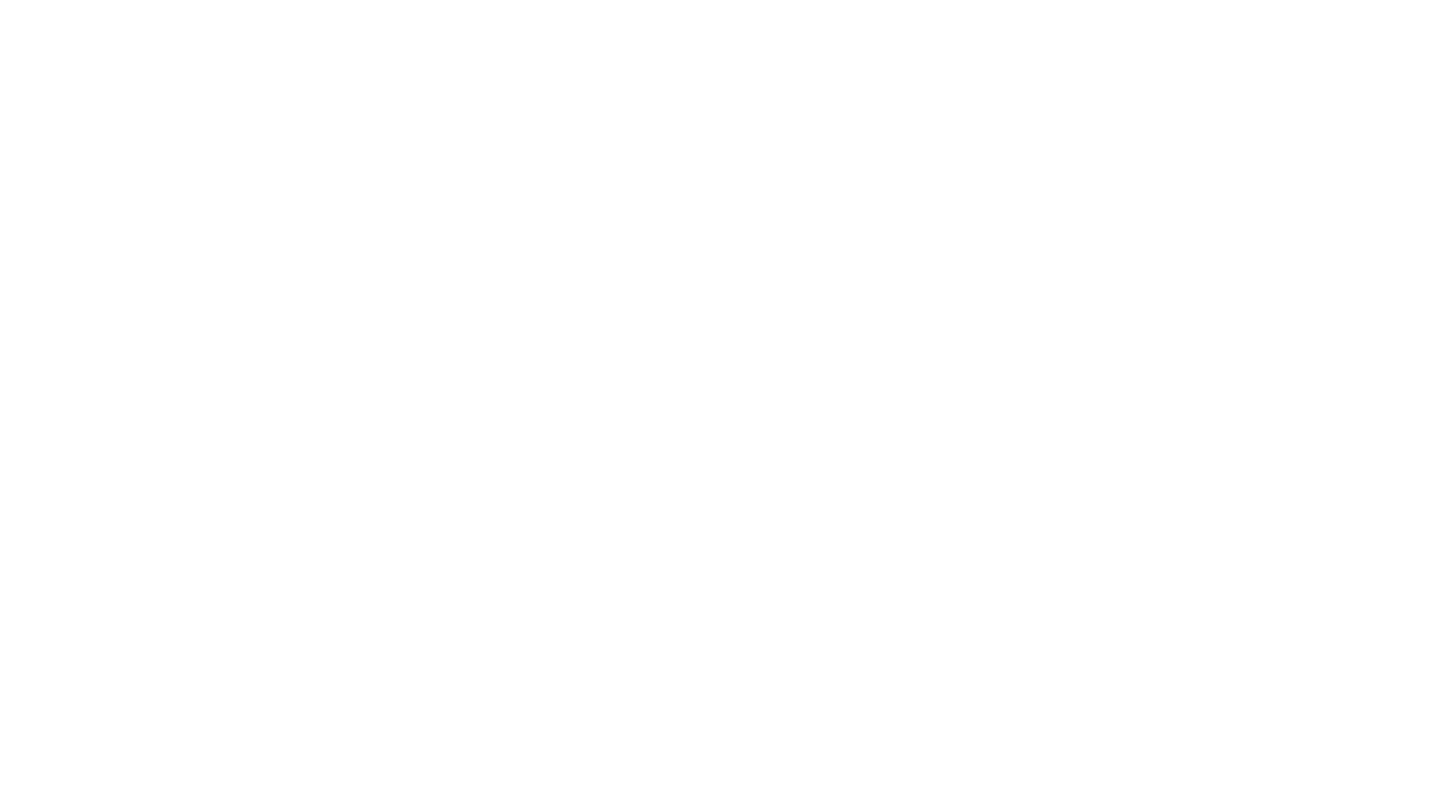
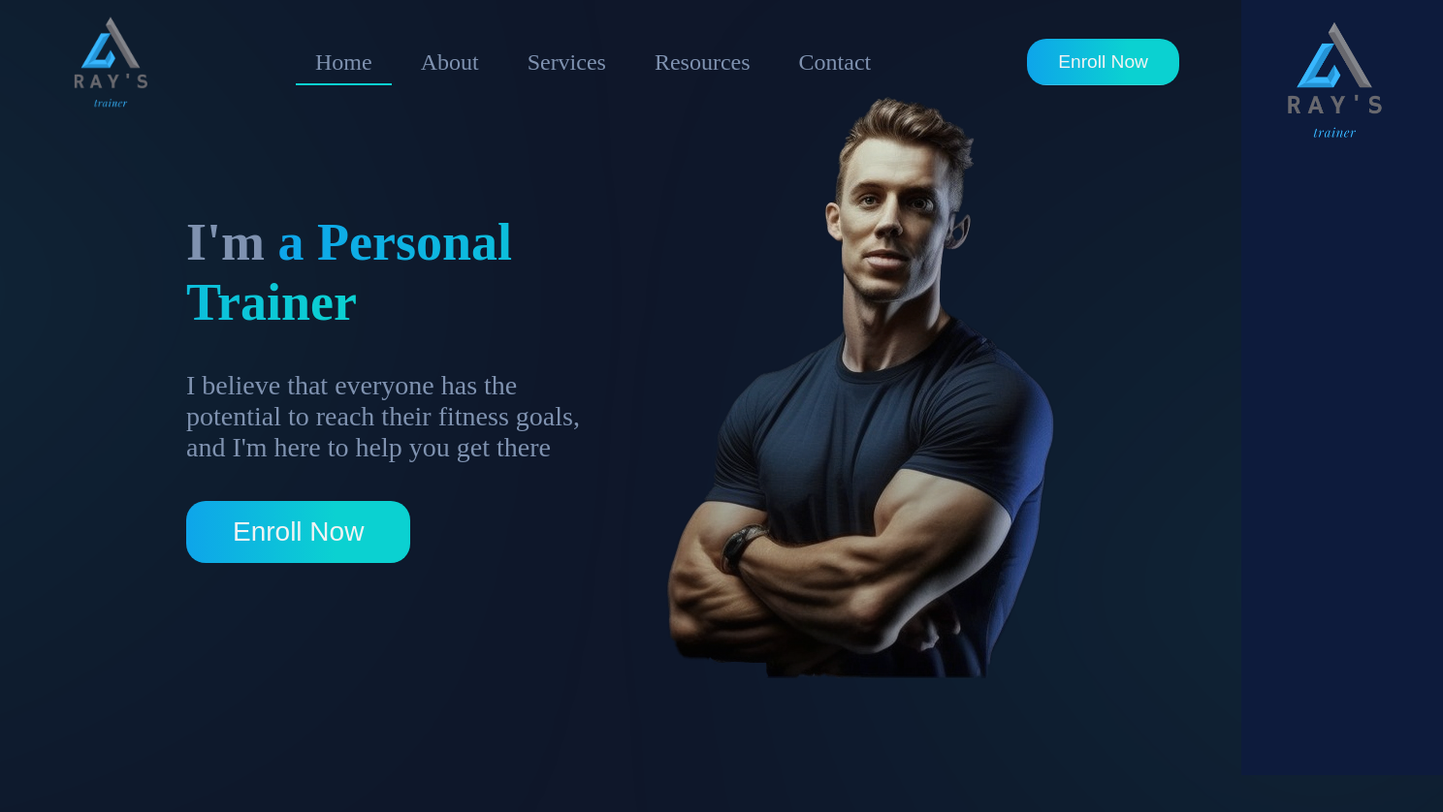
Before and after one commit to ZiadRefaey/Ray-s-Trainer, a plain HTML site: page index.html in a window 1280 px wide. Shown: the top 838 px of the page at 97% size, 1488 px wide, since content can reach past the window. Before the commit the page ends 800 px from the top, so only its background shows below. Drawn offline with Linux system fonts and the light colour scheme.

Commit message:
hero section

```diff
--- a/index.html
+++ b/index.html
@@ -4,8 +4,80 @@
     <meta charset="UTF-8" />
     <meta http-equiv="X-UA-Compatible" content="IE=edge" />
     <meta name="viewport" content="width=device-width, initial-scale=1.0" />
+    <link
+      rel="stylesheet"
+      href="https://cdnjs.cloudflare.com/ajax/libs/font-awesome/6.3.0/css/all.min.css"
+      integrity="sha512-SzlrxWUlpfuzQ+pcUCosxcglQRNAq/DZjVsC0lE40xsADsfeQoEypE+enwcOiGjk/bSuGGKHEyjSoQ1zVisanQ=="
+      crossorigin="anonymous"
+      referrerpolicy="no-referrer"
+    />
+    <link rel="stylesheet" href="/styles/utility.css" />
     <link rel="stylesheet" href="styles/style.css" />
     <title>Document</title>
   </head>
-  <body></body>
+  <body class="body">
+    <header class="header index__header">
+      <nav class="navbar pc__nav">
+        <ul>
+          <div class="nav__logo">
+            <img src="/assets/Logos/MainLogo.png" />
+          </div>
+          <div class="nav__items">
+            <a href="index.html"
+              ><li class="nav__item nav__item--active">Home</li>
+            </a>
+            <a href="about.html"><li class="nav__item">About</li> </a>
+            <a href="services.html"><li class="nav__item">Services</li> </a>
+            <a href="resources.html"><li class="nav__item">Resources</li> </a>
+            <a href="contact.html"><li class="nav__item">Contact</li> </a>
+          </div>
+          <div class="nav__cta">
+            <a href="services.html">
+              <button class="btn-primary nav__btn">Enroll Now</button>
+            </a>
+          </div>
+        </ul>
+      </nav>
+      <button class="hamburger"><div class="bar"></div></button>
+
+      <div class="mobile-nav">
+        <div class="mobile-nav__header">
+          <img src="/assets/Logos/MainLogo.png" />
+          <i class="fa-solid fa-xmark"></i>
+        </div>
+        <nav class="mobile-nav__body">
+          <a class="mobile-nav__item" href="index.html">Home</a>
+          <a class="mobile-nav__item" href="about.html">About</a>
+          <a class="mobile-nav__item" href="services.html">Services</a>
+          <a class="mobile-nav__item" href="resources.html">Resources</a>
+          <a class="mobile-nav__item" href="contact.html">Contact </a>
+        </nav>
+      </div>
+
+      <div class="hero hero__index">
+        <div class="hero__content content__index">
+          <div class="hero__description--container">
+            <div class="hero__description--title">
+              <h2>I'm <span>a Personal Trainer</span></h2>
+            </div>
+            <div class="hero__description--text">
+              <p>
+                I believe that everyone has the potential to reach their fitness
+                goals, and I'm here to help you get there
+              </p>
+            </div>
+            <div class="hero__decription--cta">
+              <a href="services.html"
+                ><button class="btn-primary cta__btn">Enroll Now</button></a
+              >
+            </div>
+          </div>
+          <div class="hero__img">
+            <img src="/assets/Index/hero img.png" />
+          </div>
+        </div>
+      </div>
+    </header>
+    <script src="scripts/script.js"></script>
+  </body>
 </html>
--- a/scripts/script.js
+++ b/scripts/script.js
@@ -0,0 +1,29 @@
+const navBar = document.querySelector(".navbar");
+const hamburger = document.querySelector(".hamburger");
+const mobileNav = document.querySelector(".mobile-nav");
+const body = document.querySelector(".body");
+const xMark = document.querySelector(".fa-xmark");
+document.querySelector(".hamburger").addEventListener("click", function () {
+  mobileNav.classList.add("is-active");
+  body.classList.add("mobile-nav__active");
+});
+xMark.addEventListener("click", function () {
+  mobileNav.classList.remove("is-active");
+  body.classList.remove("mobile-nav__active");
+});
+
+let prevScrollPos = window.pageYOffset;
+window.addEventListener("scroll", function () {
+  let currentScrollPos = window.pageYOffset;
+  if (currentScrollPos > prevScrollPos) {
+    navBar.classList.add("navbar--hidden");
+  } else if (currentScrollPos < prevScrollPos) {
+    navBar.classList.remove("navbar--hidden");
+  }
+  if (currentScrollPos < 100) {
+    navBar.classList.remove("navbar--border");
+  } else {
+    navBar.classList.add("navbar--border");
+  }
+  prevScrollPos = currentScrollPos;
+});
--- a/styles/style.css
+++ b/styles/style.css
@@ -0,0 +1,293 @@
+* {
+  padding: 0;
+  margin: 0;
+  box-sizing: border-box;
+}
+.body {
+  background-color: #0f172a;
+  height: 300vh;
+  color: var(--sec);
+}
+.box {
+  height: 300vh;
+}
+
+.body {
+  position: relative;
+  overflow-x: hidden;
+}
+
+.navbar {
+  width: 100%;
+  height: 8rem;
+  position: fixed;
+  /* background-color: var(--main); */
+  background-color: transparent;
+  transition: 0.5s all;
+}
+.navbar--border {
+  border-bottom: #030e29 1px solid;
+}
+.navbar--hidden {
+  transform: translateY(-100%);
+}
+.navbar ul {
+  display: flex;
+  align-items: center;
+  justify-content: space-between;
+  width: 90%;
+  max-width: 1600px;
+  margin: auto;
+  max-height: 8rem;
+  padding: 20px 0px;
+}
+.nav__logo {
+  width: 100px;
+  height: auto;
+  cursor: pointer;
+  transition: 0.5s all;
+}
+.nav__logo img {
+  width: 100%;
+  height: 100%;
+  object-fit: cover;
+}
+.nav__logo:hover {
+  transform: scale(1.15);
+}
+.nav__items {
+  display: flex;
+  align-items: center;
+  justify-content: center;
+}
+.nav__items a {
+  text-decoration: none;
+}
+.nav__items li {
+  text-decoration: none;
+  list-style: none;
+  padding: 0px 20px;
+  color: var(--sec);
+  font-size: 1.5rem;
+}
+.nav__btn {
+  font-size: 1.2rem;
+}
+.nav__item {
+  position: relative;
+  margin: 0px 5px;
+}
+
+.nav__item::after {
+  position: absolute;
+  content: "";
+  bottom: -10px;
+  left: 0;
+  width: 0%;
+  height: 2px;
+  background-color: var(--comp);
+  transition: width 0.3s ease-in-out; /* added transition for smooth animation */
+}
+.nav__item:hover::after {
+  width: 100%;
+}
+.nav__item--active::after {
+  position: absolute;
+  content: "";
+  bottom: -10px;
+  left: 0;
+  width: 100%;
+  height: 2px;
+  background-color: var(--comp);
+}
+
+/*//// Mobile Nav ////////*/
+
+.hamburger {
+  z-index: 10;
+  right: 50px;
+  top: 30px;
+  width: 35px;
+  height: 40px;
+  position: fixed;
+  cursor: pointer;
+  appearance: none;
+  outline: none;
+  border: none;
+  background: none;
+  display: none;
+}
+.hamburger .bar,
+.hamburger::before,
+.hamburger::after {
+  z-index: 120;
+  content: "";
+  display: block;
+  width: 100%;
+  height: 4px;
+  margin: 0.4rem 0px;
+  background-color: var(--sec);
+}
+@media screen and (max-width: 1000px) {
+  .hamburger {
+    display: block;
+  }
+  .navbar {
+    display: none;
+  }
+}
+.mobile-nav {
+  height: 100%;
+  width: 50vw;
+  background-color: #0d1b3c;
+  position: fixed;
+  top: 0;
+  left: 100%;
+  z-index: 115;
+  transition: 0.4s ease;
+}
+.mobile-nav__item {
+  border-bottom: #333 1px solid;
+}
+.mobile-nav__header {
+  display: flex;
+  align-items: center;
+  justify-content: space-between;
+  max-width: 90%;
+  margin: auto;
+  height: 20vh;
+}
+.mobile-nav img {
+  height: 80%;
+  width: auto;
+  object-fit: cover;
+}
+.fa-xmark {
+  color: var(--sec);
+  font-size: 3rem;
+  margin-right: 35px;
+  cursor: pointer;
+}
+
+.is-active {
+  left: 50%;
+}
+.mobile-nav__active {
+  overflow-y: hidden;
+  transition: 0.4s all;
+}
+.mobile-nav__active::before {
+  z-index: 5;
+  position: absolute;
+  content: "";
+  left: 0;
+  top: 0;
+  height: 1000%;
+  width: 100%;
+  background-color: rgba(0, 0, 0, 0.5);
+}
+.isnt-active {
+  display: none;
+}
+.mobile-nav__body {
+  display: none;
+  display: flex;
+  flex-direction: column;
+  justify-content: center;
+  align-items: center;
+  height: 65vh;
+  z-index: 15;
+}
+.mobile-nav li,
+.mobile-nav a {
+  list-style: none;
+  text-decoration: none;
+}
+.mobile-nav a {
+  color: var(--sec);
+  cursor: pointer;
+  width: 50%;
+  text-align: center;
+  padding: 10px 25px;
+  font-size: 1.4rem;
+  margin: 0.5rem 0;
+  border: none;
+  transition: background-color 0.5s, color 0.25s;
+}
+
+.mobile-nav a:hover {
+  background-color: var(--sec);
+  color: var(--main);
+}
+/*Hero Section*/
+.hero {
+  height: 100vh;
+}
+.hero__content {
+  display: grid;
+  grid-template-columns: 1fr 1fr;
+  width: 70%;
+  height: 100%;
+  margin: auto;
+  grid-gap: 10px;
+}
+.hero__description--container {
+  position: relative;
+  align-self: center;
+  display: flex;
+  align-items: start;
+  height: 50%;
+  justify-content: space-around;
+  flex-direction: column;
+  text-align: left;
+}
+.hero__description--container::before {
+  content: "";
+  position: absolute;
+  top: 0px;
+  left: -400px;
+  height: 200px;
+  width: 250px;
+  background-color: #0bd1d1;
+  border-radius: 50%;
+  filter: blur(250px);
+  z-index: -1;
+}
+
+.hero__description--title {
+  padding: 0;
+  font-size: 2.25rem;
+}
+.hero__description--title span {
+  background: linear-gradient(to right, #0ea5ea, #0bd1d1);
+  background-clip: text;
+  -webkit-background-clip: text; /* for Safari */
+  color: transparent;
+  -webkit-text-fill-color: transparent; /* for Safari */
+}
+.hero__description--text p {
+  font-size: 1.75rem;
+}
+.hero__img {
+  align-self: center;
+  position: relative;
+  display: flex;
+  align-items: center;
+  justify-content: end;
+}
+.hero__img::before {
+  content: "";
+  position: absolute;
+  bottom: 0px;
+  right: -400px;
+  height: 200px;
+  width: 250px;
+  background-color: #0bd1d1;
+  border-radius: 50%;
+  filter: blur(250px);
+  z-index: -1;
+}
+.cta__btn {
+  padding: 1rem 3rem;
+  font-size: 1.75rem;
+}
--- /dev/null
+++ b/styles/utility.css
@@ -0,0 +1,28 @@
+:root {
+  --main: #0f172a;
+  --sec: #7f92b0;
+  --comp: #0bd1d1;
+}
+
+.btn-primary {
+  border-radius: 20px;
+  cursor: pointer;
+  background-image: linear-gradient(
+    to right,
+    #0ea5ea,
+    #0bd1d1,
+    #0bd1d1,
+    #0ea5ea
+  );
+  padding: 0.8rem 2rem;
+  font-size: 1rem;
+  background-size: 200%;
+  background-position: left;
+  color: #f3f3f3;
+  transition: all 0.5s ease;
+  border: none;
+}
+.btn-primary:hover {
+  background-position: right;
+  transform: translateY(-3px);
+}
```
Also changed, not shown: about.html (added), assets/Background copy.png (added), assets/Index/hero img.png (added), assets/Logos/Logo 1.png (added), assets/Logos/Logo 2.png (added), assets/Logos/Logo 3.png (added), assets/Logos/Logo 4.png (added), assets/Logos/Logo 5.png (added), assets/Logos/Logo 6.png (added), assets/Logos/Logo 7.png (added), assets/Logos/Logo 8.png (added), assets/Logos/MainLogo.png (added), assets/blurry-gradient-haikei.png (deleted), contact.html (added), 2 more files.
